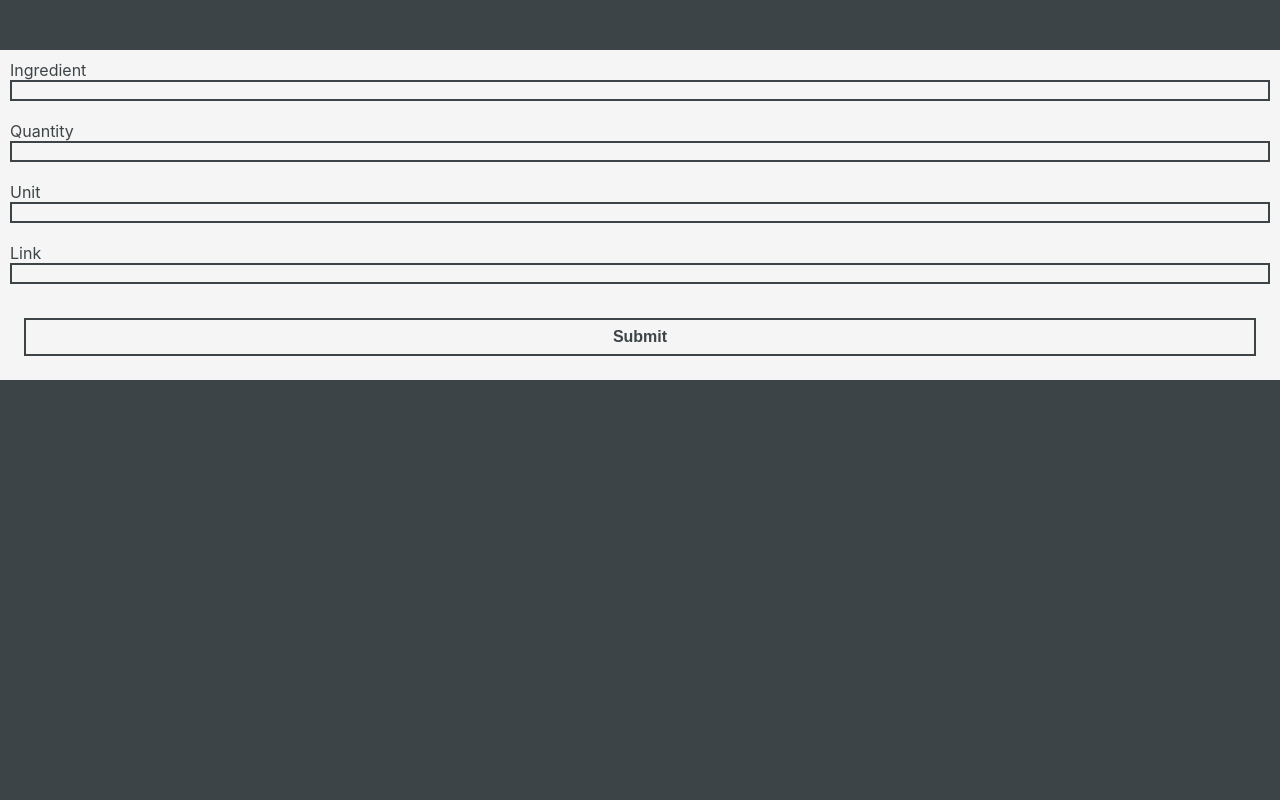
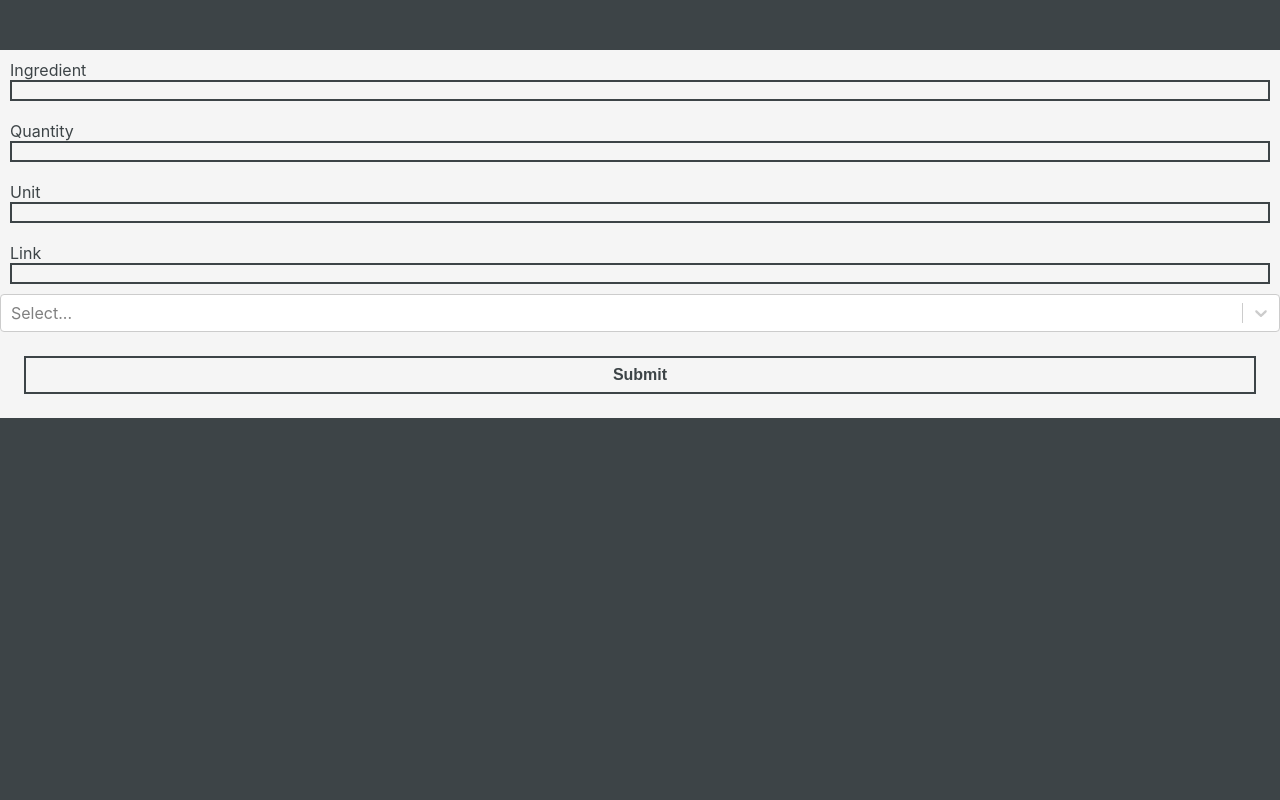
Before and after one commit to CarlyJ88/tastybot-front-end-react, a React (Create React App) app: page /recipe in a window 1280 px wide. Shown: the top 800 px of the page. Built offline with nearby package versions, Linux system fonts and the light colour scheme.

Commit message:
Categorise ingredients.

```diff
--- a/package.json
+++ b/package.json
@@ -8,7 +8,8 @@
     "react": "^16.9.0",
     "react-dom": "^16.9.0",
     "react-router-dom": "^5.1.2",
-    "react-scripts": "3.1.1"
+    "react-scripts": "3.1.1",
+    "react-select": "^5.3.2"
   },
   "scripts": {
     "start": "react-scripts start",
--- a/src/IngredientInput.jsx
+++ b/src/IngredientInput.jsx
@@ -1,5 +1,23 @@
-import React, { useState, Fragment } from 'react';
+import React, { useState, Fragment, Component } from 'react';
 import './IngredientInput.css';
+import Select from 'react-select'
+
+const options = [
+  { value: 'grains', label: 'Grains' },
+  { value: 'vegetables', label: 'Vegetables' },
+  { value: 'fruit', label: 'Fruit' },
+  { value: 'pulses', label: 'Pulses' },
+  { value: 'junk-food', label: 'Junk food' },
+  { value: 'treats', label: 'Treats' },
+  { value: 'beverages', label: 'Beverages' },
+  { value: 'proteins', label: 'Proteins' },
+  { value: 'oils', label: 'Oils' },
+  { value: 'dairy-alternatives', label: 'Dairy Alternatives' },
+]
+
+const MyComponent = () => (
+  <Select options={options} />
+)
 
 function IngredientInput({onAdd}) {
   const [name, setName] = useState('');
@@ -65,6 +83,7 @@ function IngredientInput({onAdd}) {
         className="input-field"
         />
         </label>
+        <MyComponent/>
       <button type="button" className="input-button" onClick={() => {
         onAdd({ingredient_name: name, quantity, unit, link})
         setName('')
```
Also changed, not shown: 1 other file (tests, documents, lock files or other folders).
